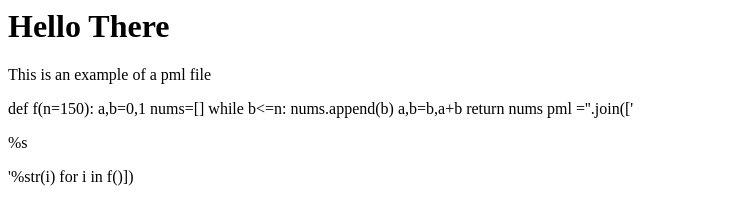
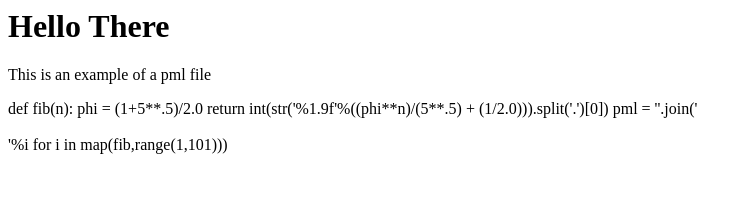
Before and after one commit to LegNBass/PMLParser, a plain HTML site: page TestDoc.html in a window 1280 px wide. Shown: the whole page, without its empty margins (0-752 px from the left). Drawn offline with Linux system fonts and the light colour scheme.

Commit message:
Added fib func and marquee

```diff
--- a/TestDoc.html
+++ b/TestDoc.html
@@ -4,13 +4,10 @@
 This is an example of a pml file
 </p>
 <pml>
-def f(n=150):
-    a,b=0,1
-    nums=[]
-    while b<=n:
-        nums.append(b)
-        a,b=b,a+b
-    return nums
-pml =''.join(['<p>%s</p>'%str(i) for i in f()])
+def fib(n):
+	phi = (1+5**.5)/2.0
+	return int(str('%1.9f'%((phi**n)/(5**.5) + (1/2.0))).split('.')[0])
+pml = ''.join('<marquee>%i</marquee>'%i for i in map(fib,range(1,101)))
 </pml>
+
 </html>
```
Also changed, not shown: index.html (+2 -1 lines).
